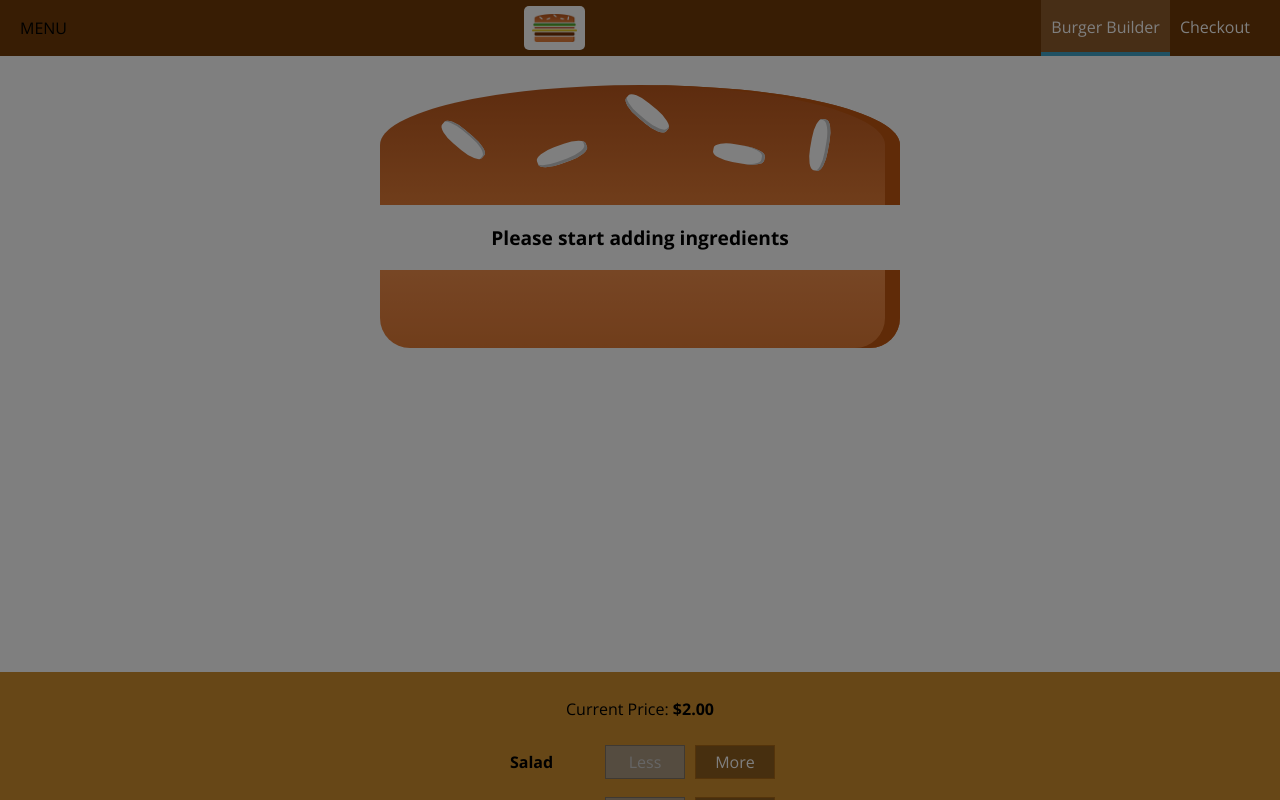
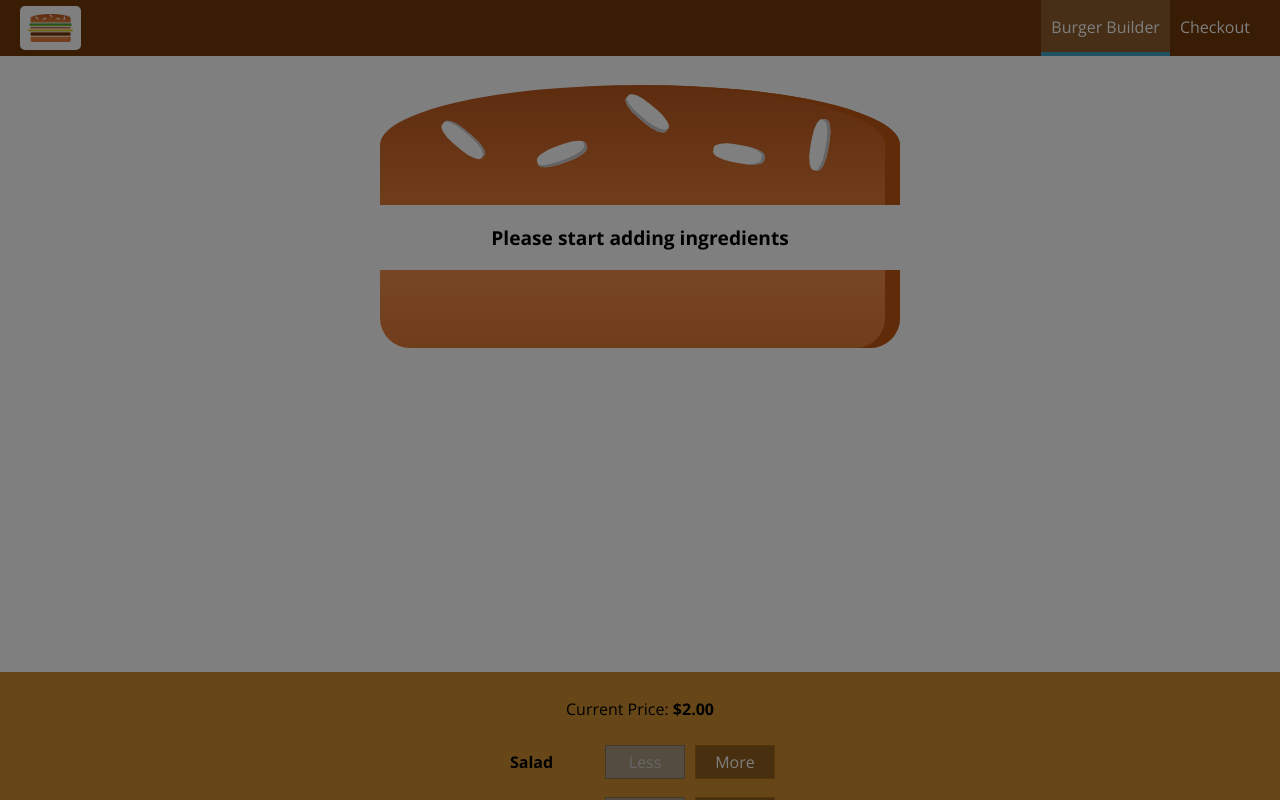
Before and after one commit to briansjkim/burger-builder, a React app: page / in a window 1280 px wide. Shown: the top 800 px of the page. Built offline with nearby package versions, Linux system fonts and the light colour scheme.

Commit message:
used css modules

```diff
--- a/src/components/Navigation/SideDrawer/DrawerToggle/DrawerToggle.js
+++ b/src/components/Navigation/SideDrawer/DrawerToggle/DrawerToggle.js
@@ -1,7 +1,13 @@
 import React from 'react';
 
+import classes from './DrawerToggle.css';
+
 const DrawerToggle = (props) => (
-    <div onClick={props.clicked}>MENU</div>
+    <div className={classes.DrawerToggle} onClick={props.clicked}>
+        <div></div>
+        <div></div>
+        <div></div>
+    </div>
 );
 
 export default DrawerToggle;
```
